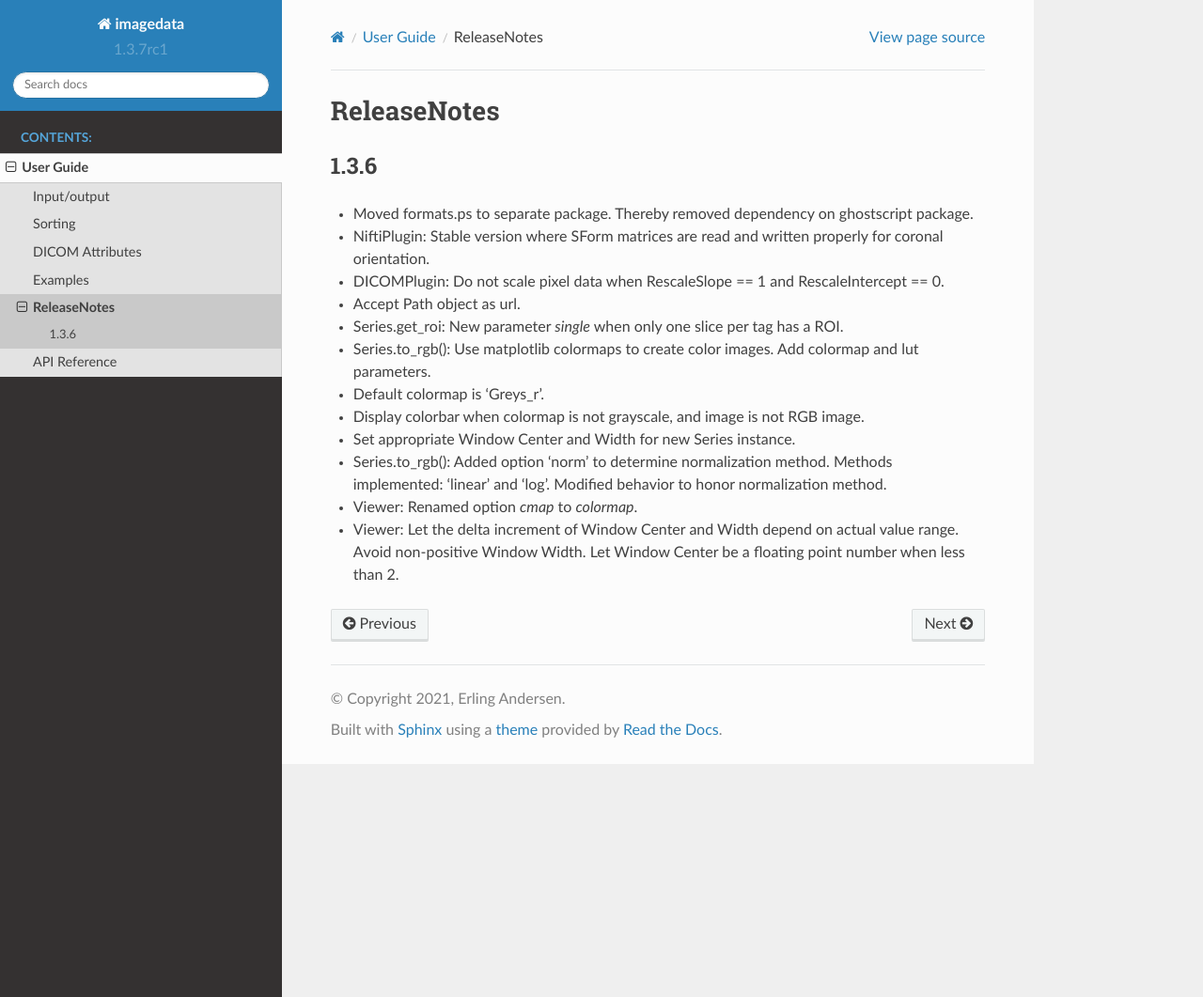
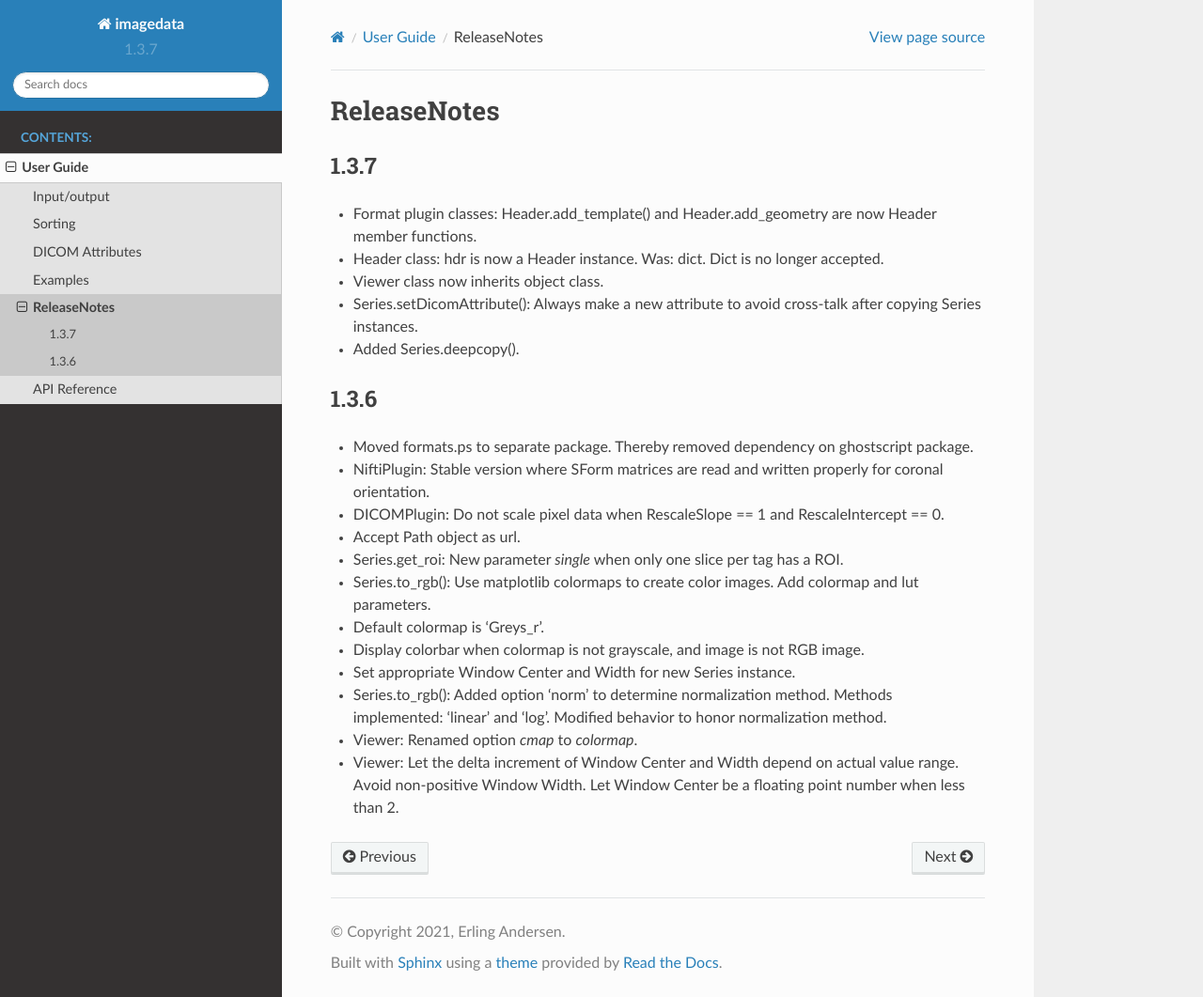
Before and after one commit to erling6232/imagedata, a Sphinx documentation site: the page built from docs/ReleaseNotes.rst, in a window 1280 px wide and 1061 px high. Shown: the whole window at 94% size. Built offline with Sphinx 7.4.7 and the Read the Docs theme 2.0.0, drawn with Linux system fonts in a browser that asks for light colours; pages that are not in the unit, such as notebooks, are missing from menus.

Commit message:
Updated for 1.3.7.

```diff
--- a/VERSION.txt
+++ b/VERSION.txt
@@ -1 +1 @@
-1.3.7rc1
+1.3.7
--- a/docs/ReleaseNotes.rst
+++ b/docs/ReleaseNotes.rst
@@ -2,6 +2,14 @@
 
 ReleaseNotes
 ============
+
+1.3.7
+-----
+* Format plugin classes: Header.add_template() and Header.add_geometry are now Header member functions.
+* Header class: hdr is now a Header instance. Was: dict. Dict is no longer accepted.
+* Viewer class now inherits object class.
+* Series.setDicomAttribute(): Always make a new attribute to avoid cross-talk after copying Series instances.
+* Added Series.deepcopy().
 
 1.3.6
 -----
```
